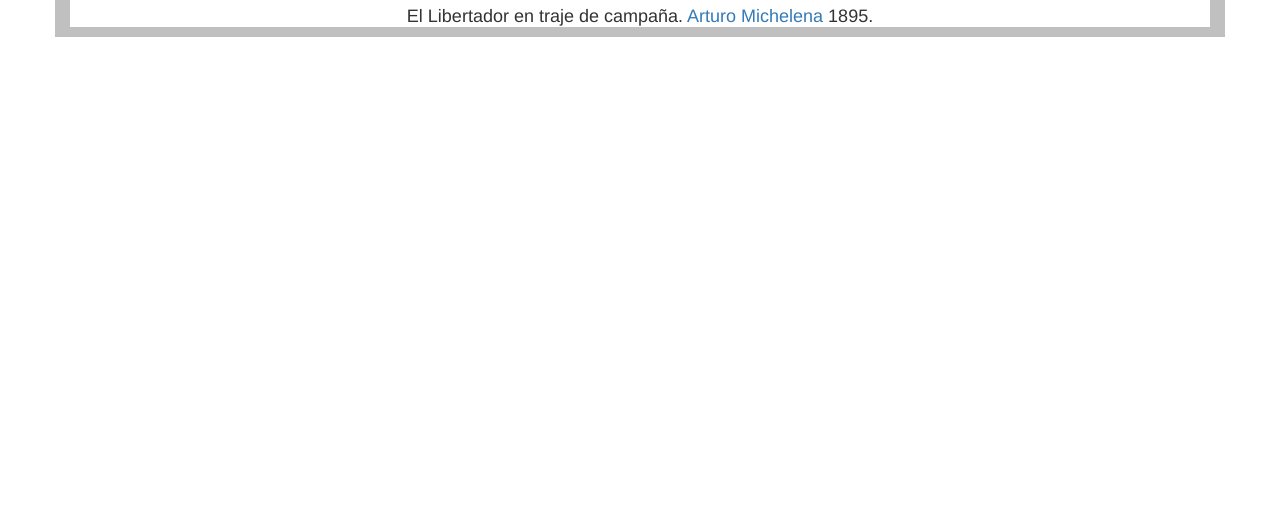
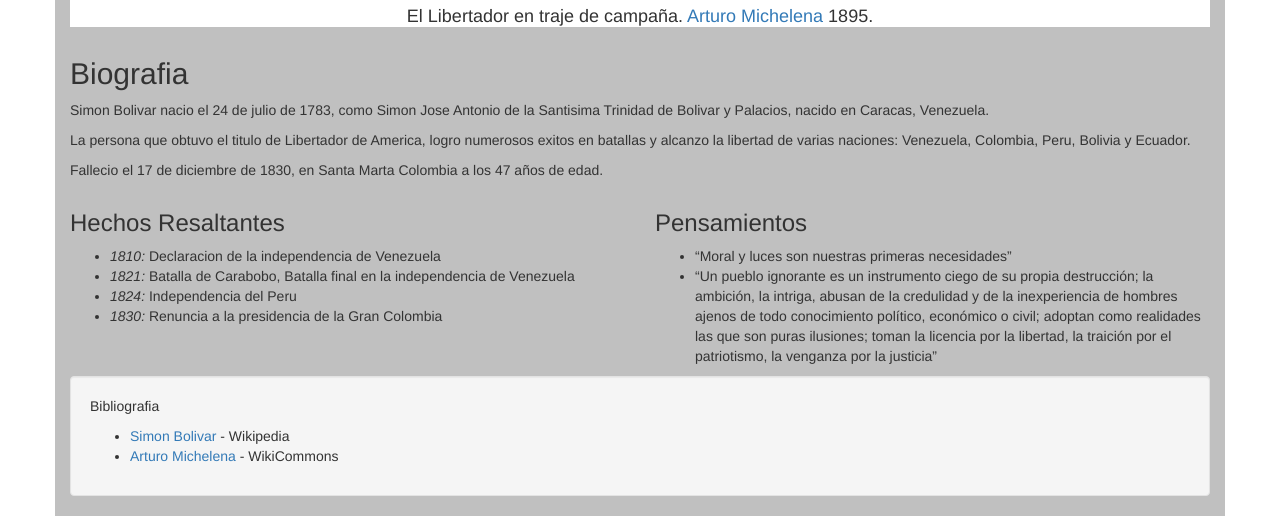
Before and after one commit to edramir18/tributepage, a plain HTML site: page index.html in a window 1280 px wide. Shown: the part 463-979 px from the top of the page. Before the commit the page ends 800 px from the top, so only its background shows below. Drawn offline with nearby package versions, Linux system fonts and the light colour scheme.

Commit message:
Add content and footer page

```diff
--- a/index.html
+++ b/index.html
@@ -33,12 +33,62 @@
           </div>
         </div>
       </div>
+      <div class="row">
+        <div class="col-xs-12">
+          <h2>Biografia</h2>
+          <p>Simon Bolivar nacio el 24 de julio de 1783, como Simon Jose Antonio de la Santisima Trinidad de Bolivar
+            y Palacios, nacido en Caracas, Venezuela.
+          </p>
+          <p>La persona que obtuvo el titulo de Libertador de America, logro numerosos exitos en batallas y alcanzo
+            la libertad de varias naciones: Venezuela, Colombia, Peru, Bolivia y Ecuador.
+          </p>
+          <p>Fallecio el 17 de diciembre de 1830, en Santa Marta Colombia a los 47 años de edad.</p>
+        </div>
+      </div>
+      <div class="row">
+        <div class="col-xs-6">
+          <h3>Hechos Resaltantes</h3>
+          <ul>
+            <li><em>1810:</em> Declaracion de la independencia de Venezuela</li>
+            <li><em>1821:</em> Batalla de Carabobo, Batalla final en la independencia de Venezuela</li>
+            <li><em>1824:</em> Independencia del Peru</li>
+            <li><em>1830:</em> Renuncia a la presidencia de la Gran Colombia</li>
+          </ul>
+        </div>
+        <div class="col-xs-6">
+          <h3>Pensamientos</h3>
+          <ul>
+            <li><q>Moral y luces son nuestras primeras necesidades</q></li>
+            <li><q>Un pueblo ignorante es un instrumento ciego de su propia destrucción;
+              la ambición, la intriga, abusan de la credulidad y de la inexperiencia de hombres ajenos
+              de todo conocimiento político, económico o civil; adoptan como realidades las que son puras ilusiones;
+              toman la licencia por la libertad, la traición por el patriotismo, la venganza por la justicia</q></li>
+          </ul>
+        </div>
+      </div>
+      <div class="row">
+        <div class="col-xs-12">
+          <div class="well">
+            <p>Bibliografia</p>
+            <ul>
+              <li><a href="https://en.wikipedia.org/wiki/Sim%C3%B3n_Bol%C3%ADvar">Simon Bolivar</a> - Wikipedia</li>
+              <li><a href="https://commons.wikimedia.org/wiki/Category:Arturo_Michelena">Arturo Michelena</a>
+                - WikiCommons
+              </li>
+            </ul>
+          </div>
+        </div>
+      </div>
     </div>
+
+    <!-- NO HTML beyond this line -->
+    <!-- Javascript Libray -->
     <script src="https://code.jquery.com/jquery-3.2.1.min.js"
       integrity="sha256-hwg4gsxgFZhOsEEamdOYGBf13FyQuiTwlAQgxVSNgt4="
       crossorigin="anonymous"></script>
     <script src="https://maxcdn.bootstrapcdn.com/bootstrap/3.3.7/js/bootstrap.min.js"
       integrity="sha384-Tc5IQib027qvyjSMfHjOMaLkfuWVxZxUPnCJA7l2mCWNIpG9mGCD8wGNIcPD7Txa"
       crossorigin="anonymous"></script>
+    <!-- End of Javascript Library -->
   </body>
 </html>
```
